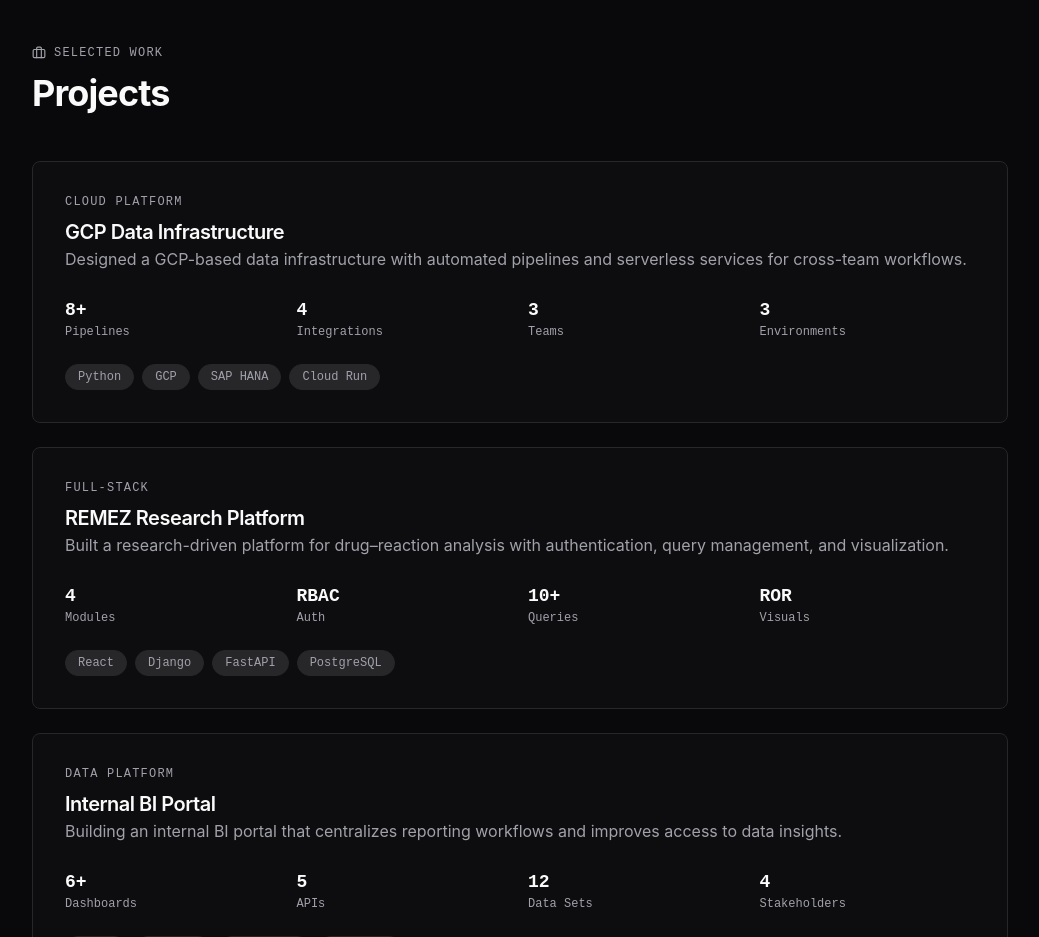
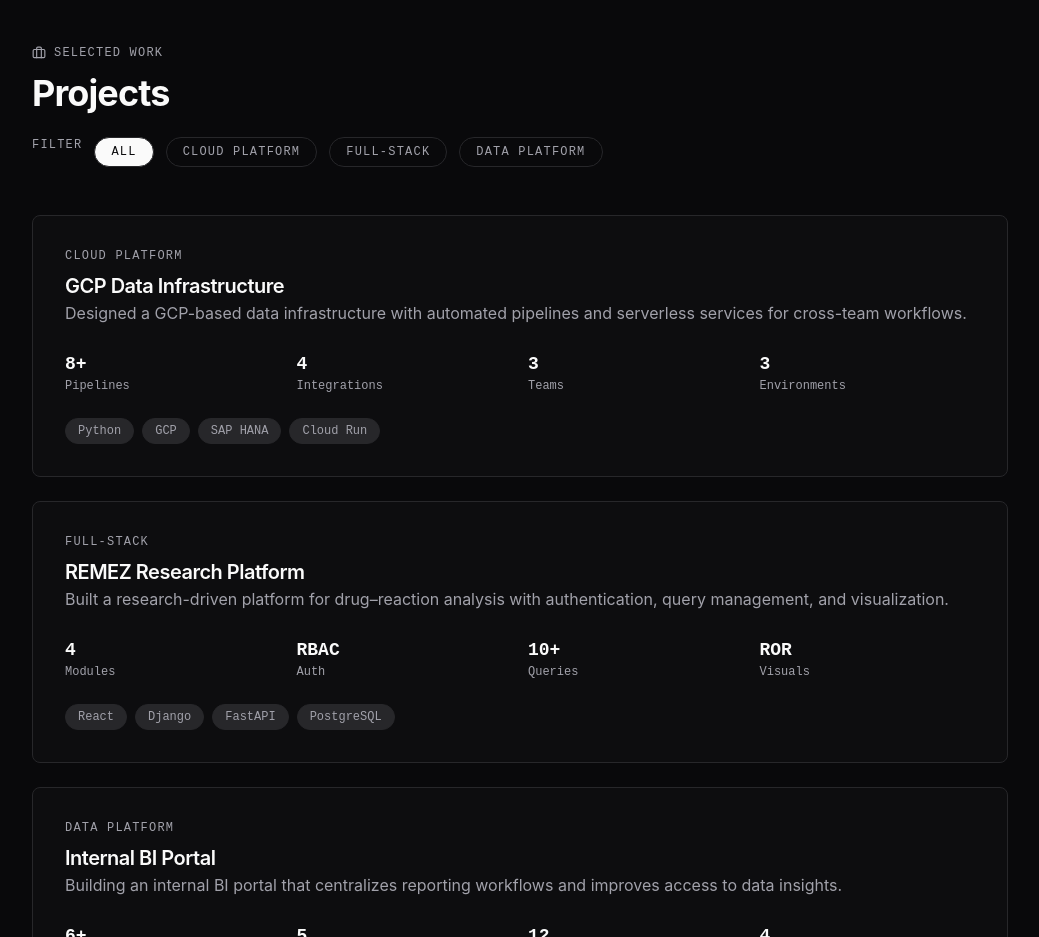
Before and after one commit to Talya2003/portfolio, a React (Vite) app: page / in a window 1280 px wide. Shown: the part 980-1917 px from the top of the page, without its empty margins (120-1159 px from the left). Built offline with nearby package versions, Linux system fonts and the light colour scheme; no server answers.

Commit message:
feat: add project category filter

```diff
--- a/src/components/ProjectsSection.jsx
+++ b/src/components/ProjectsSection.jsx
@@ -1,4 +1,4 @@
-import React from "react";
+import React, { useMemo, useState } from "react";
 import Container from "./layout/Container";
 import ProjectCard from "./ProjectCard";
 import { content } from "../data/portfolioData";
@@ -8,6 +8,17 @@ import { useLanguage } from "../context/LanguageContext";
 export default function ProjectsSection() {
   const { lang } = useLanguage();
   const labels = content[lang] || content.en;
+  const [activeCategory, setActiveCategory] = useState("ALL");
+
+  const categories = useMemo(() => {
+    const set = new Set(labels.projects.map((project) => project.category));
+    return ["ALL", ...Array.from(set)];
+  }, [labels.projects]);
+
+  const visibleProjects =
+    activeCategory === "ALL"
+      ? labels.projects
+      : labels.projects.filter((project) => project.category === activeCategory);
 
   return (
     <section id="projects" className="border-t border-border py-24">
@@ -20,9 +31,32 @@ export default function ProjectsSection() {
           <h2 className="text-4xl font-bold text-foreground mt-3">
             {labels.sections.projects}
           </h2>
+          <div className="mt-6 flex flex-wrap gap-3">
+            <span className="font-mono text-xs uppercase tracking-widest text-muted-foreground">
+              {labels.projectsFilter.label}
+            </span>
+            {categories.map((category) => {
+              const isActive = activeCategory === category;
+              const label = category === "ALL" ? labels.projectsFilter.all : category;
+              return (
+                <button
+                  key={category}
+                  type="button"
+                  onClick={() => setActiveCategory(category)}
+                  className={`rounded-full border border-border px-4 py-1.5 font-mono text-xs uppercase tracking-widest transition-colors ${
+                    isActive
+                      ? "bg-foreground text-background"
+                      : "text-muted-foreground hover:bg-secondary hover:text-foreground"
+                  }`}
+                >
+                  {label}
+                </button>
+              );
+            })}
+          </div>
         </div>
         <div className="flex flex-col gap-6">
-          {labels.projects.map((project, index) => (
+          {visibleProjects.map((project, index) => (
             <ProjectCard key={project.id} project={project} index={index} />
           ))}
         </div>
--- a/src/data/portfolioData.js
+++ b/src/data/portfolioData.js
@@ -35,6 +35,10 @@ export const content = {
       career: "Career",
       experience: "Experience",
       about: "About",
+    },
+    projectsFilter: {
+      label: "Filter",
+      all: "All",
     },
     about: {
       paragraphs: [
@@ -374,6 +378,10 @@ export const content = {
       experience: "ניסיון",
       about: "אודות",
     },
+    projectsFilter: {
+      label: "סינון",
+      all: "הכול",
+    },
     about: {
       paragraphs: [
         "מהנדסת תוכנה המתמחה בתשתיות ענן, אוטומציה ופיתוח מערכות עתירות דאטה.",
```
